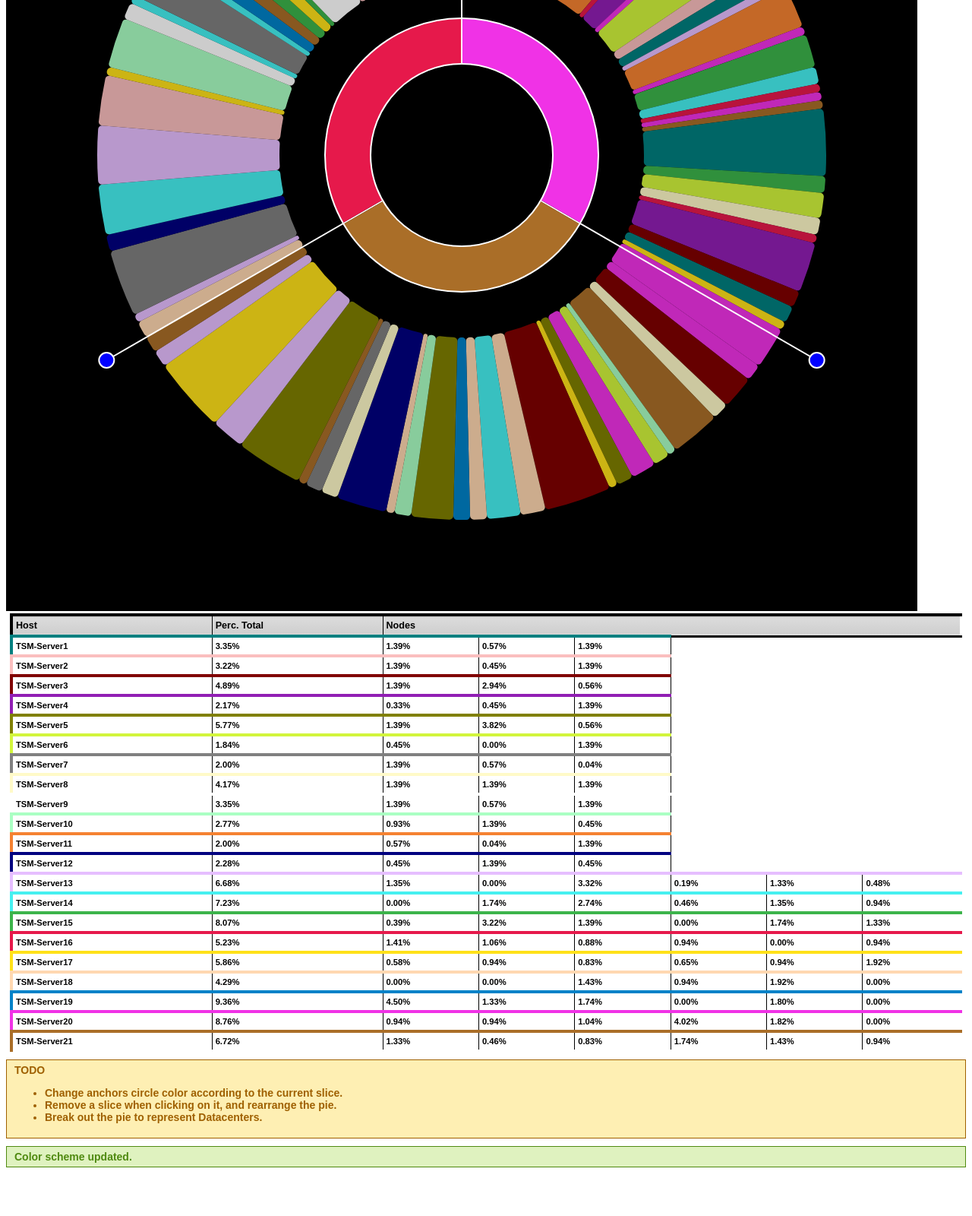
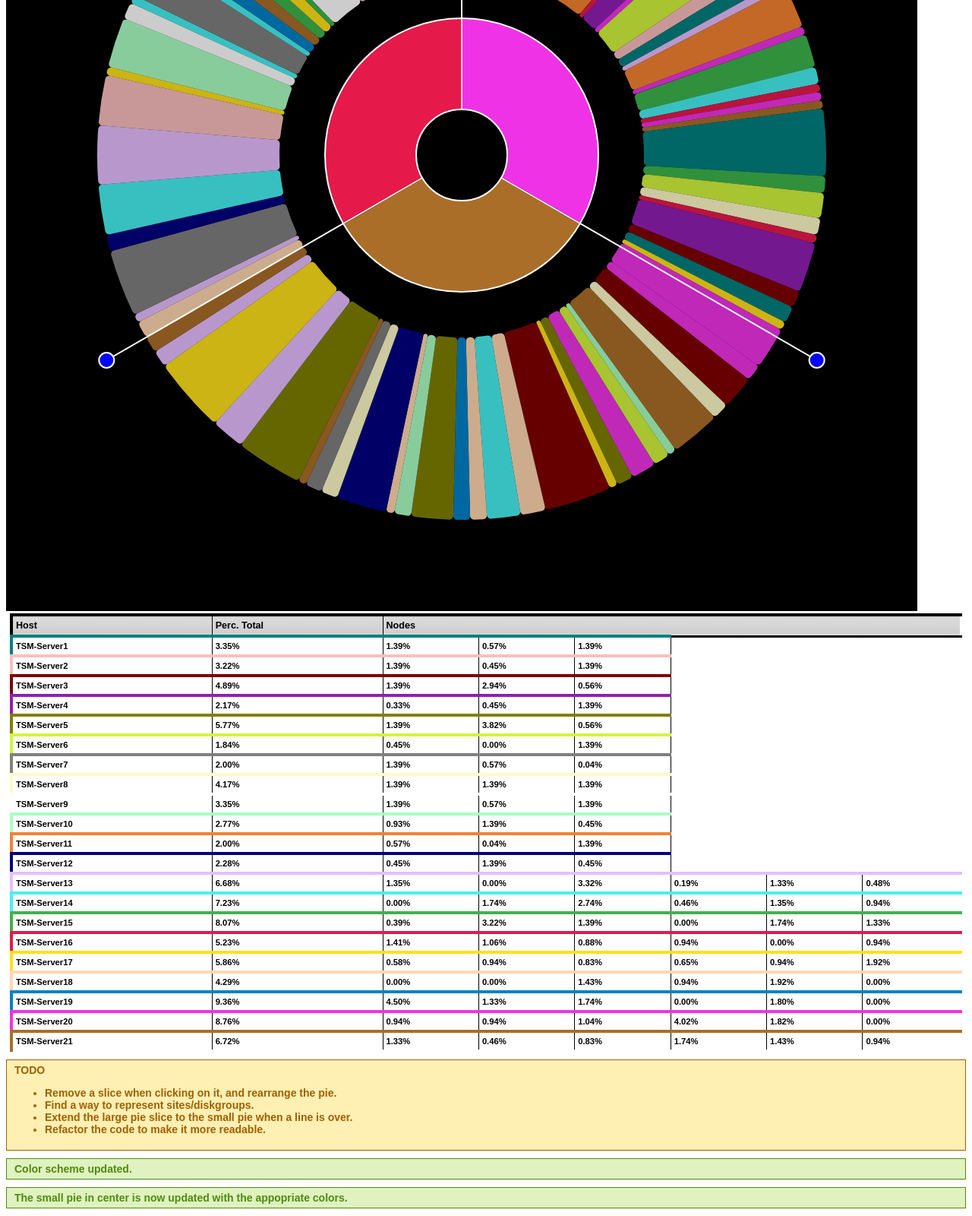
Before and after one commit to scality/keyspace-visualizer, a plain HTML site: page index.html in a window 1280 px wide. Shown: the part 527-2127 px from the top of the page at 76% size. Before the commit the page ends 2073 px from the top, so only its background shows below. Drawn offline with Linux system fonts and the light colour scheme.

Commit message:
fix smalpie colors + update todolist

```diff
--- a/index.html
+++ b/index.html
@@ -1,5 +1,6 @@
 <!DOCTYPE html>
 <meta charset="utf-8">
+<title>Scality Keyspace visualizer</title>
 <link rel="stylesheet" href="css/style.css">
 <script src="js/d3.v3.js"></script>
 <script src="js/formatInput.js"></script>
@@ -39,12 +40,14 @@
 
     <div class="warning">TODO
         <ul>
-            <li>Change anchors circle color according to the current slice.</li>
             <li>Remove a slice when clicking on it, and rearrange the pie.</li>
-            <li>Break out the pie to represent Datacenters.</li>
+            <li>Find a way to represent sites/diskgroups.</li>
+            <li>Extend the large pie slice to the small pie when a line is over.</li>
+            <li>Refactor the code to make it more readable.</li>
         </ul>
     </div>
     <div class="success">Color scheme updated.</div>
+    <div class="success">The small pie in center is now updated with the appopriate colors.</div>
 
     <div class="tooltip"></div>
 <script>
@@ -59,7 +62,7 @@ var svg = d3.select("svg"),
     originy = height / 2;
 
 /* Lines length used ot visualize angles */
-var lineStart = radius * 0.2;
+var lineStart = radius * 0.1;
 var lineLength = radius * 0.9;
 var secondCircle = radius * 0.3
 
@@ -166,7 +169,10 @@ d3.select("input.datafile")
             var dataURL = evt.target.result;
             d3.text(dataURL, function(d) {
                 dataPie = formatInput(d);
+                svg.select("g.smpie").html("")
+                changedone = 0; //wait for "change" to finish before update angles
                 change(dataPie);
+                updateAngles(dataAngles);
             });
         };
         reader.readAsDataURL(file);
@@ -176,6 +182,7 @@ d3.select("input.datafile")
 d3.text("default-ringsh.txt", function(data) {
     dataPie = formatInput(data);
     change(dataPie);
+    updateAngles(dataAngles);
 });
 
 // default lines view at init
@@ -297,7 +304,7 @@ function updateAngles(data) {
 
     var arcs = svg.select("g.smpie")
         .selectAll("path")
-        .data(data, function(d, i) { return d.startAngle+d.endAngle+d.nbpart });
+        .data(data, function(d, i) { return d.startAngle+d.endAngle+d.nbpart+d.schema });
 
     arcs.enter()
         .append("path")
```
